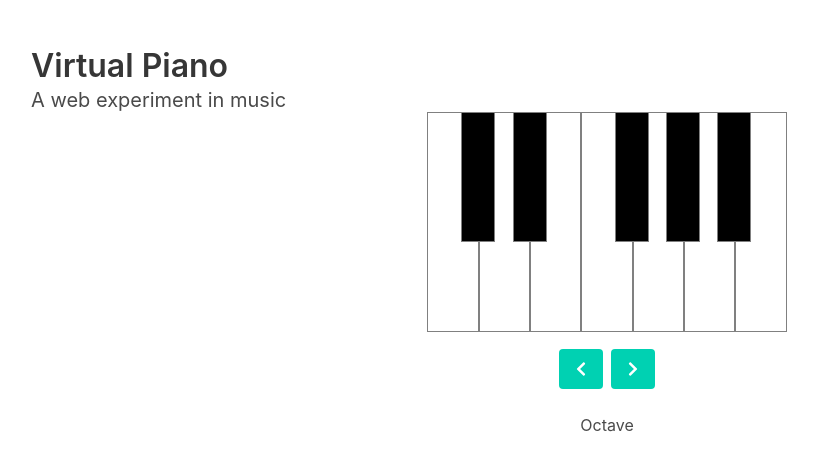
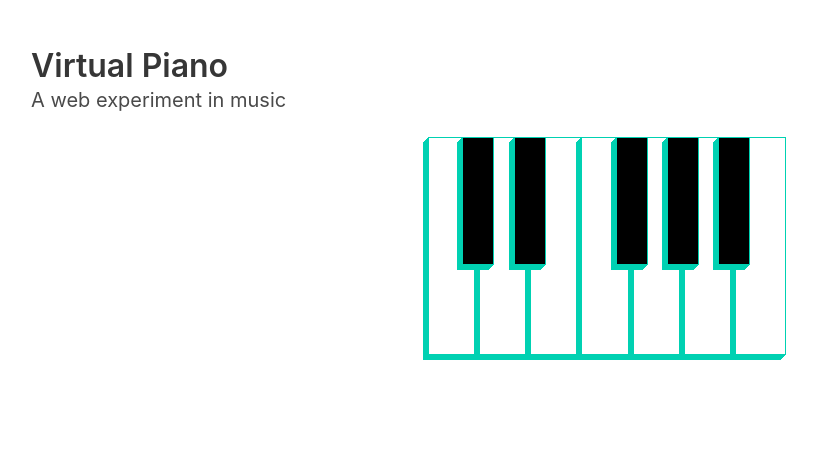
Before and after one commit to gauthammk/Virtual-Synth, a Vue app: page / in a window 1280 px wide. Shown: the top 470 px of the page, without its empty margins (33-851 px from the left). Built offline with nearby package versions, Linux system fonts and the light colour scheme.

Commit message:
added elevation for keys

```diff
--- a/src/components/Key.vue
+++ b/src/components/Key.vue
@@ -43,8 +43,12 @@ export default {
   height: 17vw;
 }
 .key {
-  outline: 1px solid grey;
+  /* outline: solid grey; */
   display: inline-block;
   cursor: pointer;
+  padding: 10%;
+  border: 1px solid #00d1b2;
+  box-shadow: -1px 1px #00d1b2, -2px 2px #00d1b2, -3px 3px #00d1b2,
+    -4px 4px #00d1b2, -5px 5px #00d1b2;
 }
 </style>
--- a/src/components/Octave.vue
+++ b/src/components/Octave.vue
@@ -1,14 +1,14 @@
 <template>
   <div class="column has-text-centered">
-    <div class="buttons is-centered">
-      <button class="button is-primary">
+    <!-- <div class="buttons is-centered">
+      <button class="button">
         <i class="fas fa-chevron-left"></i>
       </button>
       <button class="button is-primary">
         <i class="fas fa-chevron-right"></i>
       </button>
     </div>
-    <p class="is-size-6">Octave</p>
+    <p class="is-size-6">Octave</p> -->
   </div>
 </template>
 
--- a/src/components/Piano.vue
+++ b/src/components/Piano.vue
@@ -1,6 +1,6 @@
 <template>
   <!-- Piano contianer -->
-  <div class="piano-container container has-text-centered">
+  <div class="mt-5 container has-text-centered">
     <!-- Loop through all the keys -->
     <div class="key-container" v-for="key in keys" :key="key.id">
       <Key v-bind:pianoKey="key" />
@@ -92,7 +92,4 @@ export default {
   display: inline-block;
   position: relative;
 }
-.piano-contianer {
-  padding: 2rem;
-}
 </style>
```
